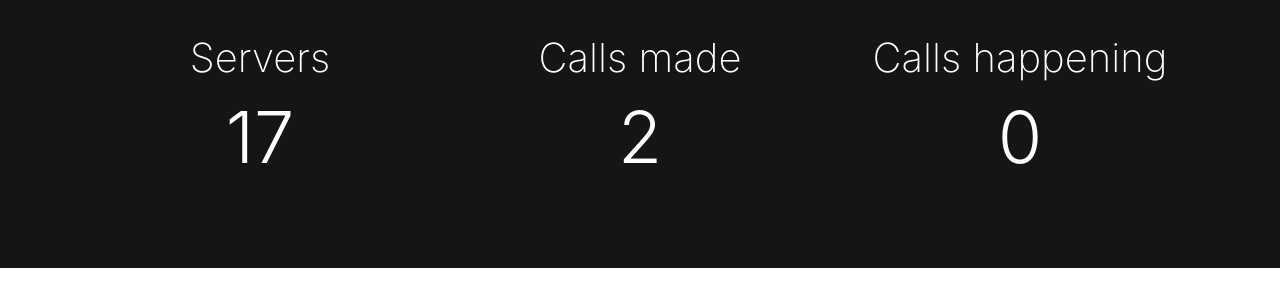
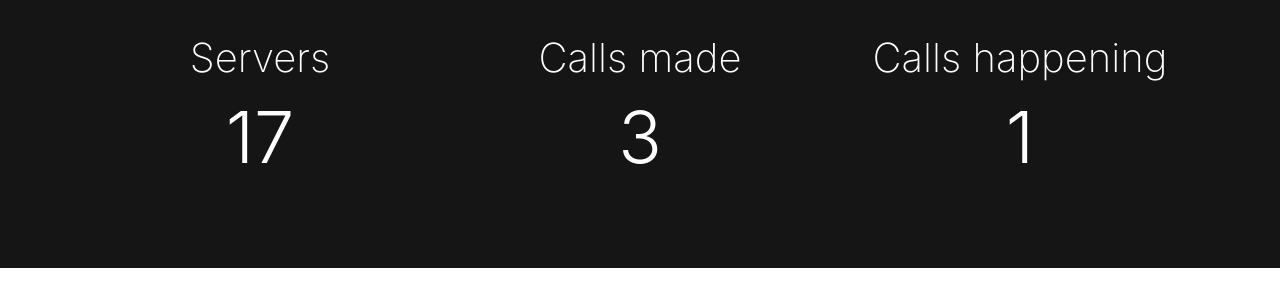
Before and after one commit to tumblenet/tnphone.tumblenet.ga, a Jekyll site: the page built from index.html, in a window 1280 px wide and 900 px high, scrolled down 443 px. Shown: the part 167-467 px from the top of the window. Built offline with Jekyll 4.4.1, drawn with Linux system fonts in a browser that asks for light colours; nearby versions of some CDN libraries.

Commit message:
Update Phones feed

```diff
--- a/_data/phones.json
+++ b/_data/phones.json
@@ -37,7 +37,7 @@
 			"wwtbam": false
 		}
 	],
-	"callsMade": 2,
+	"callsMade": 3,
 	"servers": 17,
-	"currentCalls": 0
+	"currentCalls": 1
 }
```
